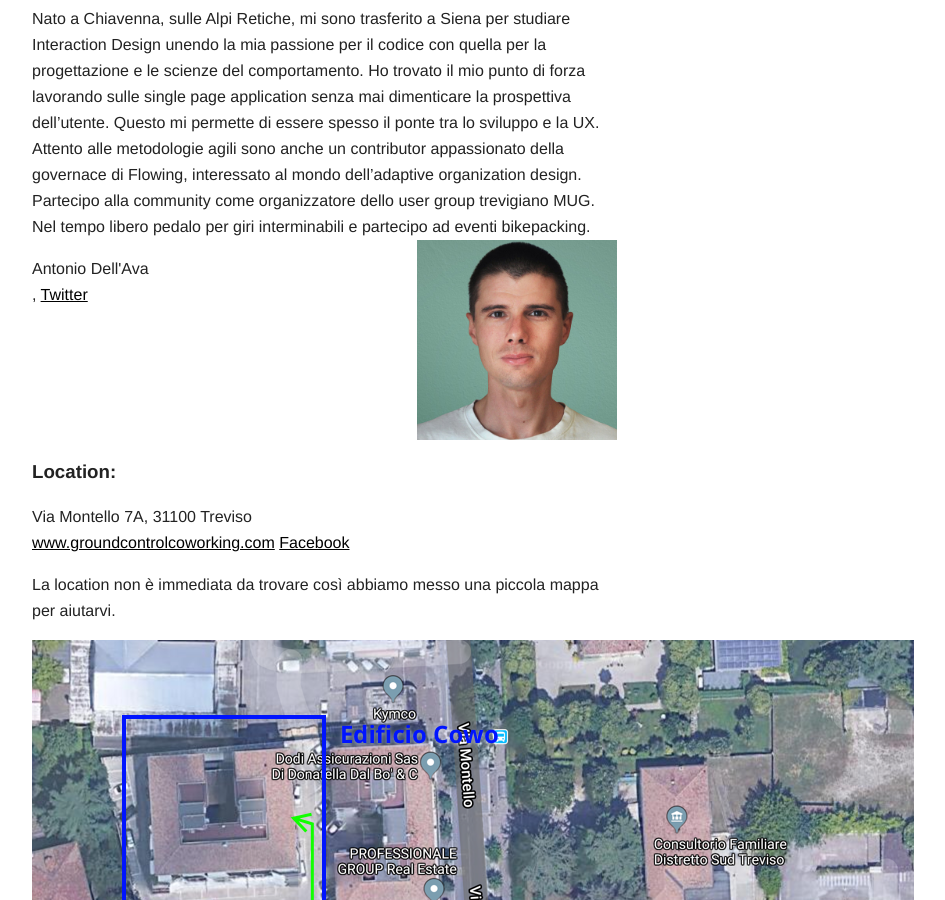
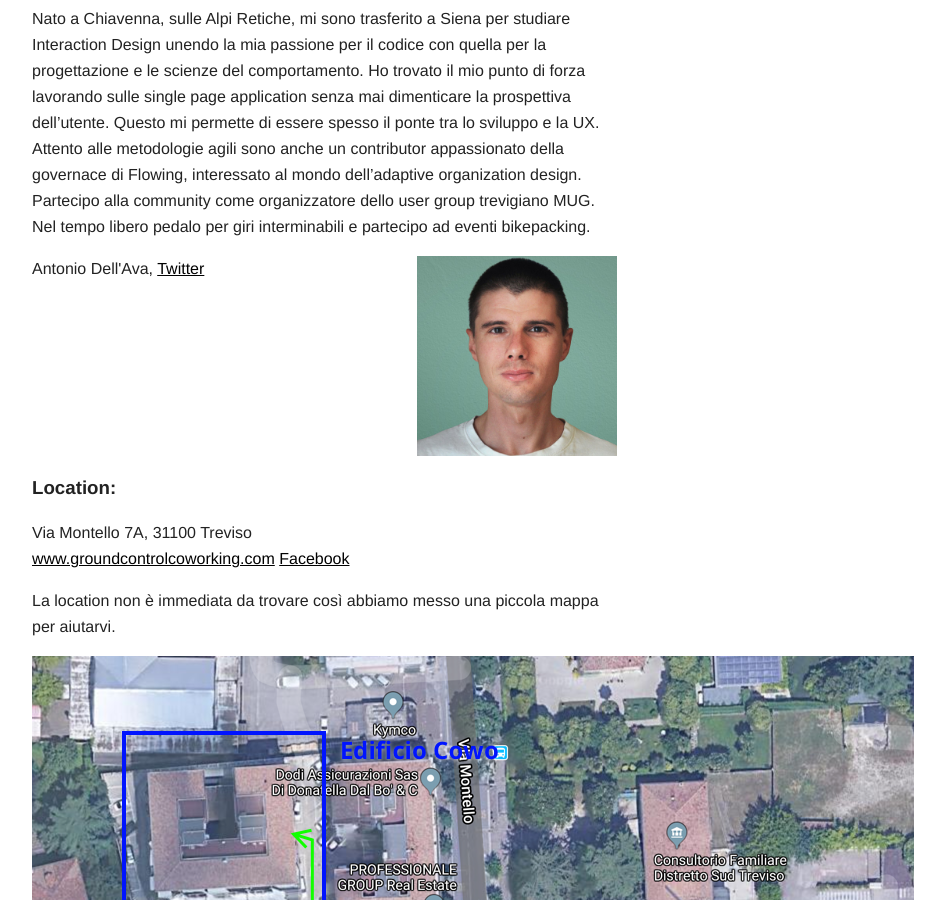
Before and after one commit to m-u-g/m-u-g.github.io, a Jekyll site: the page built from _posts/2022-03-29-ux-for-developers.md, in a window 1280 px wide and 900 px high, scrolled down 1110 px. Shown: the whole window, without its empty margins (95-1040 px from the left). Built offline with Jekyll 4.4.1, drawn with Linux system fonts in a browser that asks for light colours.

Commit message:
April 2022 talk

```diff
--- a/_posts/2022-03-29-ux-for-developers.md
+++ b/_posts/2022-03-29-ux-for-developers.md
@@ -40,11 +40,13 @@ Il numero di posti è limitato. Per partecipare dovete registrarvi prendendo un
 <h3>Speaker:</h3>
 
 <div class="speaker-container">
-Nato a Chiavenna, sulle Alpi Retiche, mi sono trasferito a Siena per studiare Interaction Design unendo la mia passione per il codice con quella per la progettazione e le scienze del comportamento. Ho trovato il mio punto di forza lavorando sulle single page application senza mai dimenticare la prospettiva dell’utente. Questo mi permette di essere spesso il ponte tra lo sviluppo e la UX. Attento alle metodologie agili sono anche un contributor appassionato della governace di Flowing, interessato al mondo dell’adaptive organization design. Partecipo alla community come organizzatore dello user group trevigiano MUG. Nel tempo libero pedalo per giri interminabili e partecipo ad eventi bikepacking.
+<p>
+    Nato a Chiavenna, sulle Alpi Retiche, mi sono trasferito a Siena per studiare Interaction Design unendo la mia passione per il codice con quella per la progettazione e le scienze del comportamento. Ho trovato il mio punto di forza lavorando sulle single page application senza mai dimenticare la prospettiva dell’utente. Questo mi permette di essere spesso il ponte tra lo sviluppo e la UX. Attento alle metodologie agili sono anche un contributor appassionato della governace di Flowing, interessato al mondo dell’adaptive organization design. Partecipo alla community come organizzatore dello user group trevigiano MUG. Nel tempo libero pedalo per giri interminabili e partecipo ad eventi bikepacking.
+</p>
 
     <img src="/assets/images/speaker-antonio.jpeg" />
     <p>
-        Antonio Dell'Ava<br/>,
+        Antonio Dell'Ava,
         <a href="https://twitter.com/creativecaos">Twitter</a>
     </p>
     <p>
```
